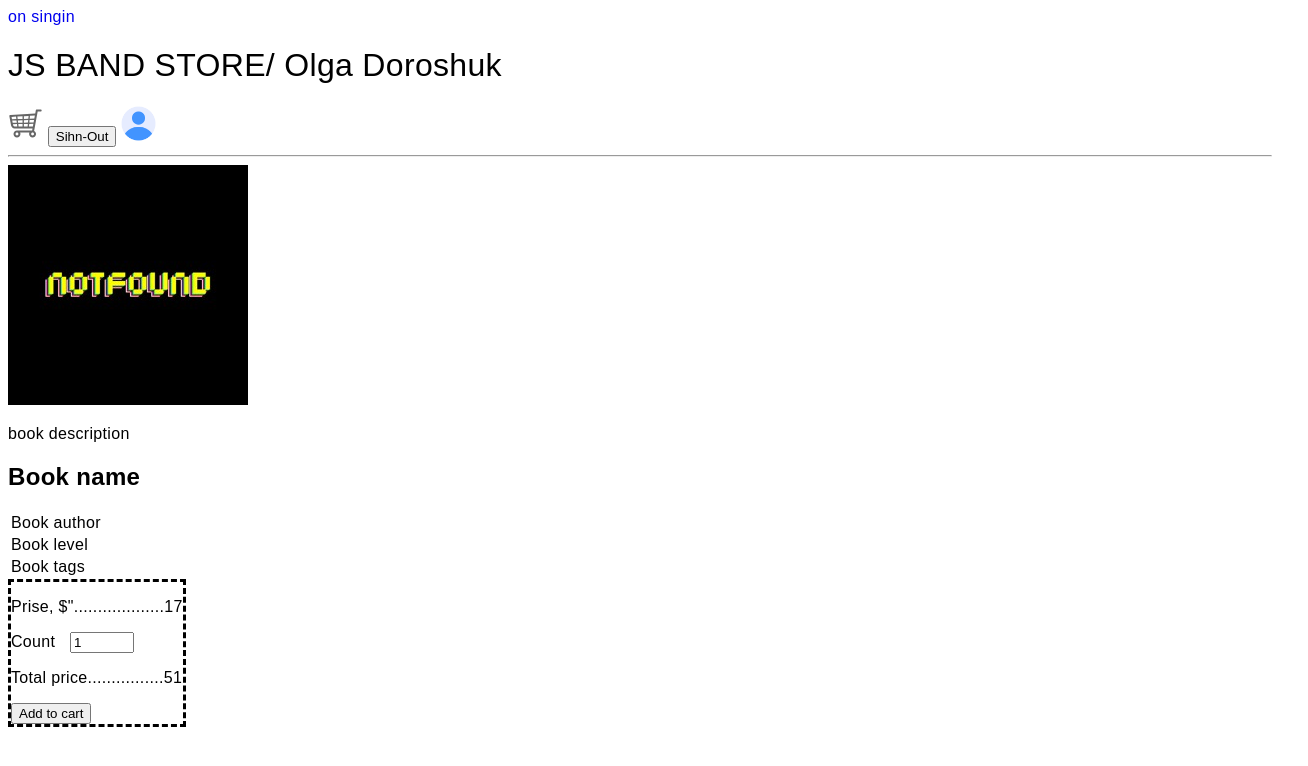
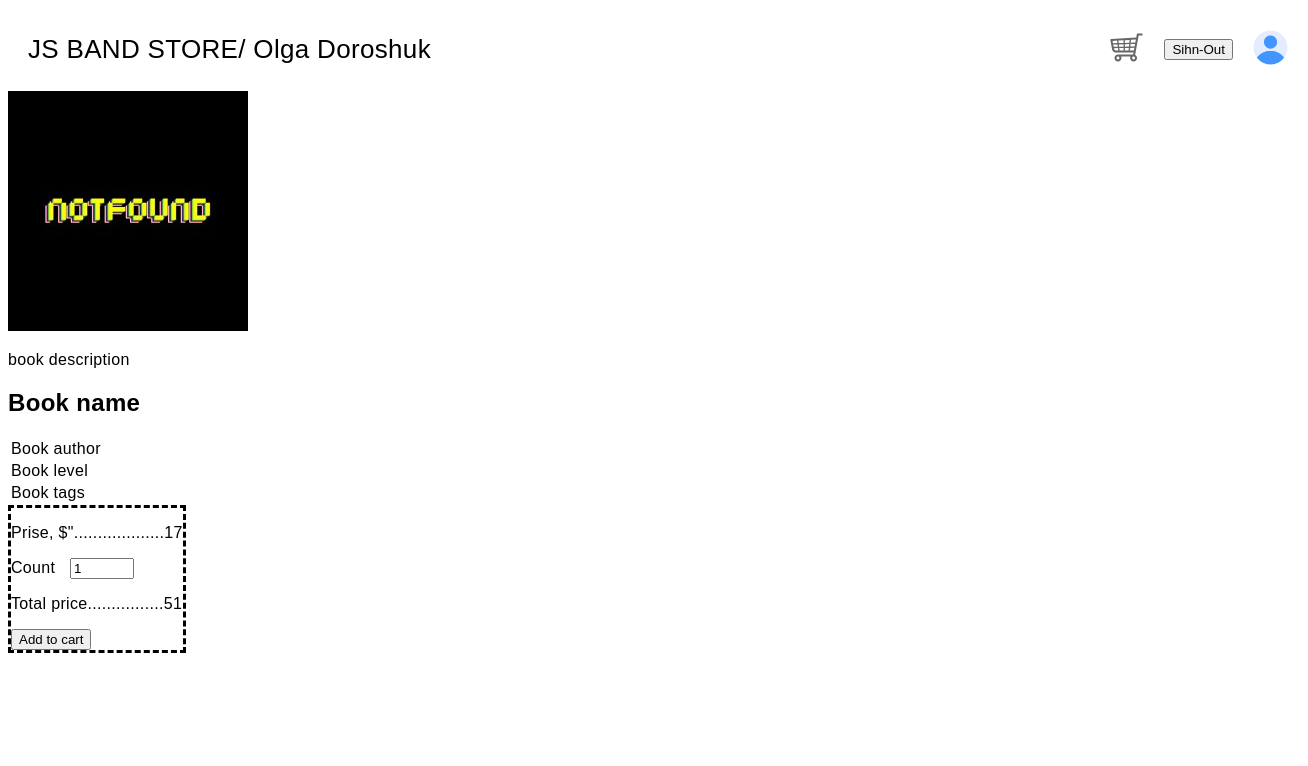
Before and after one commit to DOROSHYK/X-course-task, a plain HTML site: page specific-book/index.html in a window 1280 px wide. Shown: the whole page, 1308 px wide, since content can reach past the window. Drawn offline with Linux system fonts and the light colour scheme; a web font is replaced by a local one.

Commit message:
додала для хедера частину геометрії + дещо змінила в розмітці

```diff
--- a/specific-book/index.html
+++ b/specific-book/index.html
@@ -13,10 +13,14 @@
   </head>
   <body>
     <header class="header">
-      <a href="../signin/index.html">on singin</a>
-      <h1 class="header-title-style">JS BAND STORE/ Olga Doroshuk</h1>
-
-      <div>
+      <div class="container">
+        <div class="header-position">
+          <a href="../signin/index.html" class="header-title-style">
+            <p>JS BAND STORE/ Olga Doroshuk</p>
+          </a>
+          <div class="user-navigation">
+            <ul class="main-user-navigation">
+              <li class="list-user-navigation">
                 <a href="#" class="logo">
                   <img
                     src="../img/cart.svg"
@@ -25,8 +29,13 @@
                     class="logo-cart"
                   />
                 </a>
+              </li>
 
+              <li class="list-user-navigation">
                 <button>Sihn-Out</button>
+              </li>
+
+              <li class="list-user-navigation">
                 <a href="#">
                   <img
                     class="user-image"
@@ -35,12 +44,15 @@
                     width="35"
                   />
                 </a>
+              </li>
+            </ul>
           </div>
-
-      <hr />
+        </div>
+      </div>
     </header>
 
     <main>
+      <section>
         <!-- карта однієї книги -->
         <article>
           <img
@@ -64,6 +76,7 @@
             </tbody>
           </table>
         </article>
+
         <!-- прайс -->
 
         <div class="container-prise-book">
@@ -86,6 +99,7 @@
           <p>Total price................51</p>
           <button>Add to cart</button>
         </div>
+      </section>
     </main>
   </body>
 </html>
--- a/specific-book/styles.css
+++ b/specific-book/styles.css
@@ -4,6 +4,11 @@
   --black-background-color: rgb(0, 0, 0);
   --main-letter-spacing: 0.02em;
 
+}
+
+*, ::before, ::after {
+
+    box-sizing: border-box;
 }
 
 body {
@@ -18,12 +23,28 @@ a {
 
 ul {
     list-style: none;
+    margin: 0;
+    padding: 0;
 }
 
 
 
 /* header styles */
 
+.container {
+    width: 1300px;
+    margin-right: auto;
+    margin-left: auto;
+    padding-left: 20px;
+    padding-right: 20px;
+}
+
+.header-position {
+    display: flex;
+    align-items: center;
+
+
+}
 
 
 .user-image {
@@ -31,8 +52,11 @@ ul {
 }
 
 .header-title-style {
+font-family: Oswald, sans-serif;
+    font-weight: 500;
+    font-size: 26px;
+    color: var(--black-background-color);
 
-    font-weight: 500;
 
 }
 
@@ -59,3 +83,21 @@ ul {
     height: 1.9em;
 
 }
+
+.user-navigation {
+    margin-left: auto;
+    display: flex;
+
+}
+
+.main-user-navigation {
+display: flex;
+align-items: center;
+}
+
+.main-user-navigation
+.list-user-navigation +
+.list-user-navigation {
+
+    margin-left: 20px;
+}
```
Lines whose indentation alone changed are shown as unchanged.
